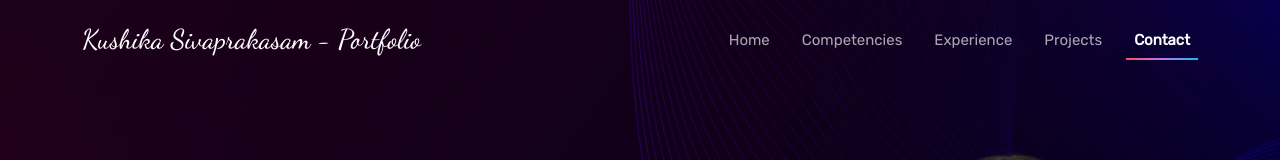
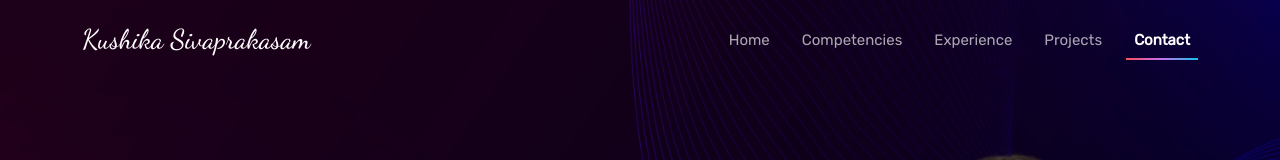
Before and after one commit to kushika-s30/portfolio, a plain HTML site: page index.html in a window 1280 px wide. Shown: the top 160 px of the page. Drawn offline with nearby package versions, Linux system fonts and the light colour scheme; files whose address does not match are found by name.

Commit message:
Update index.html

```diff
--- a/index.html
+++ b/index.html
@@ -66,14 +66,14 @@
         <nav id="navbar" class="navbar navbar-expand-md">
             <div class="container">
                 <a href="/" class="navbar-brand logo">
-                    <span class="logo-name">Kushika Sivaprakasam - Portfolio</span>
+                    <span class="logo-name">Kushika Sivaprakasam</span>
 
                 </a>
                 <div class="offcanvas offcanvas-end" tabindex="-1" id="offcanvasNavbar" aria-labelledby="offcanvasNavbarMenu">
                     <div class="offcanvas-header">
                         <a href="/" class="offcanvas-title navbar-brand logo" id="offcanvasNavbarMenu" data-aos="fade-down" data-aos-delay="600">
 
-                            <span class="logo-name">Kushika Sivaprakasam - Portfolio</span>
+                            <span class="logo-name">Kushika Sivaprakasam</span>
 
                         </a>
                         <button type="button" class="navbar-toggler" data-bs-dismiss="offcanvas" aria-label="Close Navigation Menu"><i class="bi bi-x toggle-icon"></i></button>
```
